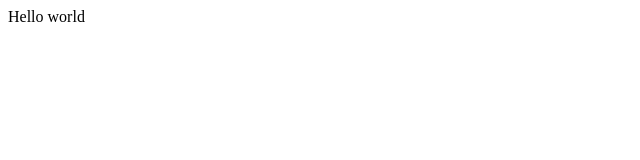
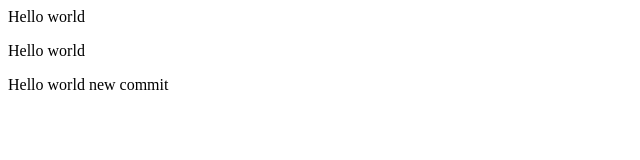
Before and after one commit to radhouen/gaddour-test, a plain HTML site: page index.html in a window 1280 px wide. Shown: the whole page, without its empty margins (0-640 px from the left). Drawn offline with Linux system fonts and the light colour scheme.

Commit message:
update index html

```diff
--- a/index.html
+++ b/index.html
@@ -3,6 +3,8 @@
   </head>
   <body>
    <p> Hello world </p>
+   <p> Hello world </p>
+   <p> Hello world new commit </p>
   </body>
 
 </html>
```
